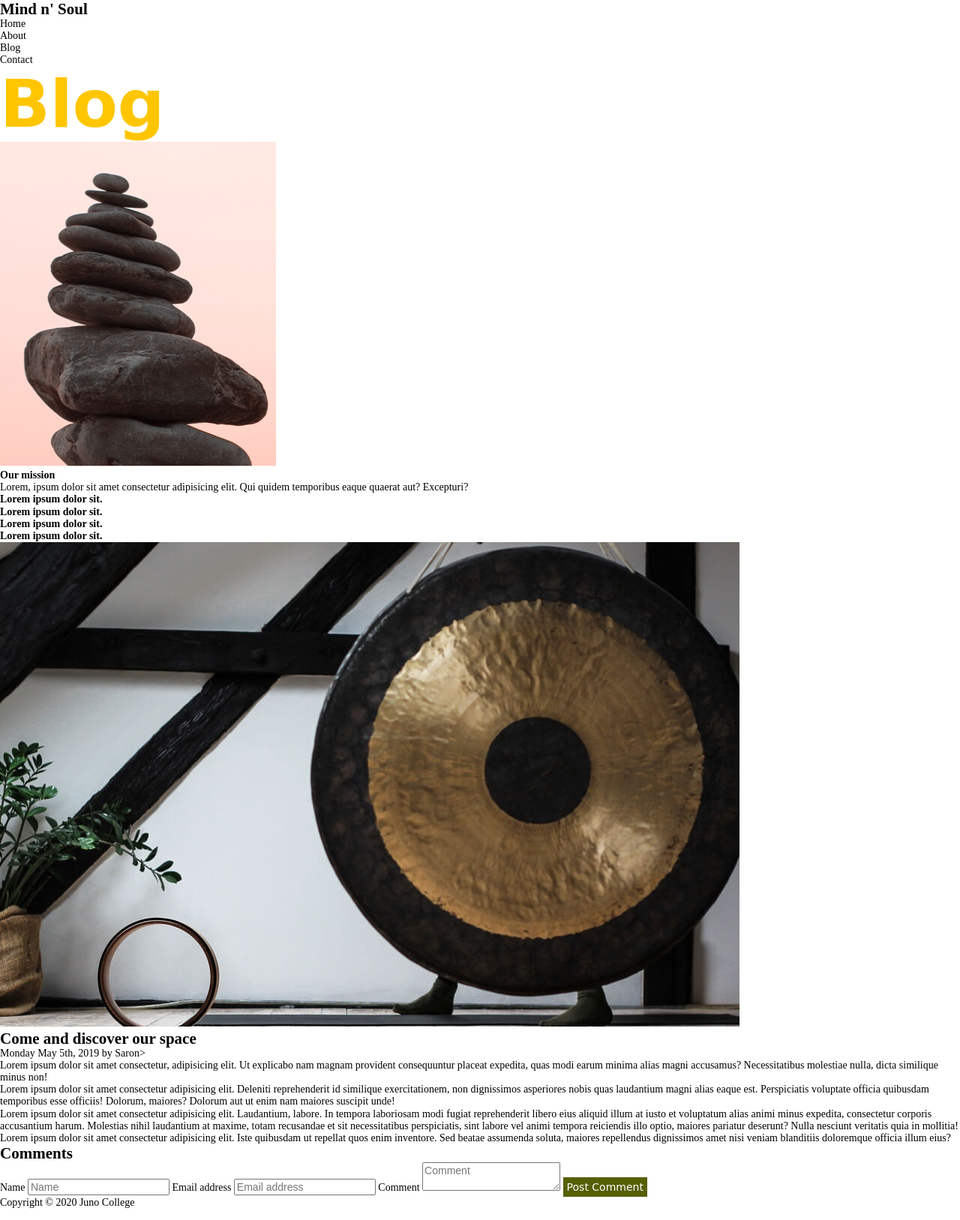
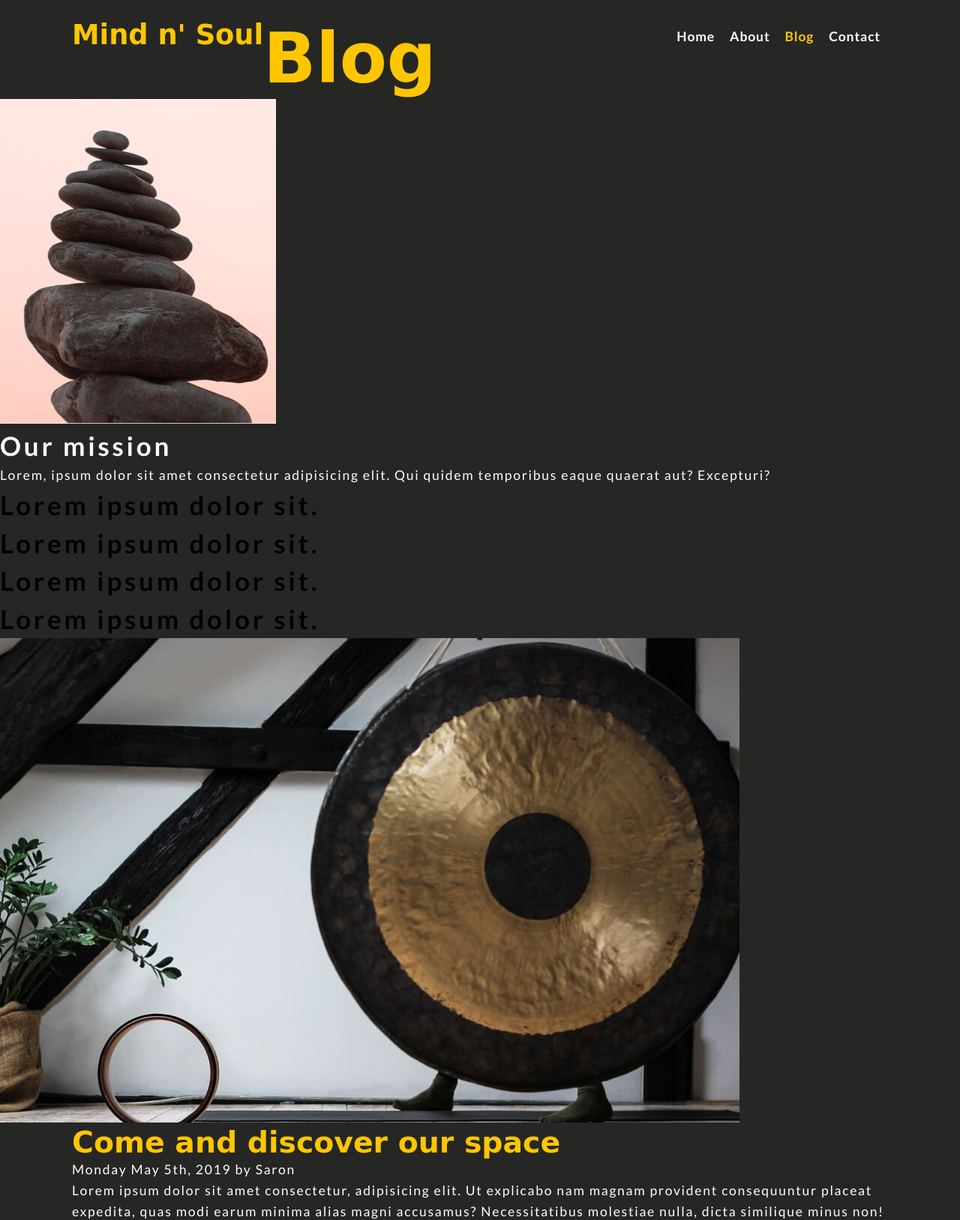
Before and after one commit to ruiwd/jerryDongProjectTwo, a plain HTML site: page blog.html in a window 1280 px wide. Shown: the top 1627 px of the page at 75% size. Drawn offline with Linux system fonts and the light colour scheme; a web font is replaced by a local one.

Commit message:
html edits and first global stylings

```diff
--- a/blog.html
+++ b/blog.html
@@ -9,7 +9,7 @@
   <link rel="stylesheet" href="./styles/style.css">
 </head>
 <body>
-  <header>
+  <header class="blog">
     <div class="wrapper">
       <div class="logo">
       <h2>Mind n' Soul</h2>
@@ -44,7 +44,7 @@
       <div class="wrapper">
         <div class="text">
           <h2>Come and discover our space</h2>
-          <p>Monday May 5th, 2019 by <span class="author">Saron</span>></p>
+          <p>Monday May 5th, 2019 by <span class="author">Saron</span></p>
           <p>Lorem ipsum dolor sit amet consectetur, adipisicing elit. Ut explicabo nam magnam provident consequuntur placeat expedita, quas modi earum minima alias magni accusamus? Necessitatibus molestiae nulla, dicta similique minus non!</p>
           <p>Lorem ipsum dolor sit amet consectetur adipisicing elit. Deleniti reprehenderit id similique exercitationem, non dignissimos asperiores nobis quas laudantium magni alias eaque est. Perspiciatis voluptate officia quibusdam temporibus esse officiis! Dolorum, maiores? Dolorum aut ut enim nam maiores suscipit unde!</p>
           <p>Lorem ipsum dolor sit amet consectetur adipisicing elit. Laudantium, labore. In tempora laboriosam modi fugiat reprehenderit libero eius aliquid illum at iusto et voluptatum alias animi minus expedita, consectetur corporis accusantium harum. Molestias nihil laudantium at maxime, totam recusandae et sit necessitatibus perspiciatis, sint labore vel animi tempora reiciendis illo optio, maiores pariatur deserunt? Nulla nesciunt veritatis quia in mollitia!</p>
@@ -54,13 +54,24 @@
     </section>
     <section class="comments">
       <div class="wrapper">
-        <h2>Comments</h2>
+        <h2>Comments:</h2>
+        <div class="firstComment clearfix">
+          <img src="./assets/comment-image.jpg" alt="Commentor's profile photo">
+          <p>Tuesday October 9th, 2019 by <span class="author">Davin</span></p>
+          <p>Lorem ipsum dolor sit amet consectetur adipisicing elit. Error veniam, ex assumenda earum eius tenetur placeat laboriosam voluptatem dolorem provident vel harum suscipit perspiciatis animi voluptatum? Ullam molestias blanditiis illo?
+          </p>
+        </div>
+        <div class="secondComment clearfix">
+          <img src="./assets/comment-image2.jpg" alt="Commentor's profile photo">
+          <p>Wednesday October 10th, 2019 by <span>Lisa</span></p>
+          <p>Lorem ipsum dolor sit amet consectetur adipisicing elit. Consequuntur dignissimos ratione dolorem unde laborum quibusdam culpa iusto sequi totam et. Aspernatur voluptatem aut expedita iure earum dolores. In, quidem provident?</p>
+        </div>
         <form action="">
-          <label for="name">Name</label>
+          <label class="sr-only" for="name">Name</label>
           <input type="text" name="name" id="name" placeholder="Name">
-          <label for="email">Email address</label>
+          <label class="sr-only" for="email">Email address</label>
           <input type="email" name="email" id="email" placeholder="Email address">
-          <label for="comment">Comment</label>
+          <label class="sr-only" for="comment">Comment</label>
           <textarea name="comment" id="comment" placeholder="Comment"></textarea>
           <button type="submit">Post Comment</button>
         </form>
--- a/styles/sass/_blogStyle.scss
+++ b/styles/sass/_blogStyle.scss
@@ -0,0 +1,12 @@
+.comments h2 {
+  color: $textColor;
+}
+
+.comments img {
+  float: left;
+}
+
+.comments img + p {
+  color: $accentOne;
+  font-weight: 700;
+}
--- a/styles/sass/_indexStyle.scss
+++ b/styles/sass/_indexStyle.scss
@@ -1,3 +1,7 @@
-h1 {
-  @include heading(10)
+header.home {
+  background-image: url(../assets/home-image-1.jpg);
+  background-attachment: fixed;
+  background-size: cover;
+  background-position-x: right;
+  background-repeat: no-repeat;
 }
--- a/styles/sass/_mixins.scss
+++ b/styles/sass/_mixins.scss
@@ -1,7 +1,13 @@
 @import '_variables.scss';
 
 @mixin heading($size) {
-  font-family: $font1;
+  font-family: $fontOne;
   font-size: $size * 1rem;
-  color: $accent1;
+  color: $accentOne;
 }
+
+@mixin text($size) {
+  font-family: $fontTwo;
+  font-size: $size * 1rem;
+  color: $textColor;
+}
--- a/styles/sass/_variables.scss
+++ b/styles/sass/_variables.scss
@@ -1,7 +1,7 @@
-$accent1: #FFC600;
-$accent2: #555F02;
-$text: #FAFFFE;
-$background1: #262725;
-$background2: #1E140E;
-$font1: 'Dokdo', cursive;
-$font2: 'Lato', sans-serif;
+$accentOne: #FFC600;
+$accentTwo: #555F02;
+$textColor: #FAFFFE;
+$backgroundOne: #262725;
+$backgroundTwo: #1E140E;
+$fontOne: 'Dokdo', cursive;
+$fontTwo: 'Lato', sans-serif;
--- a/styles/sass/style.scss
+++ b/styles/sass/style.scss
@@ -6,19 +6,103 @@
 @import '_contactStyle.scss';
 @import '_mediaQueries.scss';
 
+.wrapper {
+  max-width: 1400px;
+  width: 85%;
+  margin: 0 auto;
+}
+
+body {
+  background-color: $backgroundOne;
+}
+
+h1 {
+  @include heading(10.5)
+}
+
+.heroText h1 {
+  @include heading(11.5)
+}
+
+h2 {
+  @include heading(4.5)
+}
+
+.logo h2 {
+  @include heading(4.2)
+}
+
+h3 {
+  @include text(11.5)
+}
+
+h4 {
+  @include text(4);
+  line-height: 5.8rem;
+  letter-spacing: .43rem;
+}
+
+p,
+input::placeholder,
+textarea::placeholder {
+  @include text(2);
+  line-height: 3.2rem;
+  letter-spacing: .2rem;
+  font-weight: 400;
+}
+
+input::placeholder,
+textarea::placeholder {
+  font-weight: 300;
+}
+
+nav a {
+  @include text(2);
+  line-height: 2.9rem;
+  letter-spacing: .1rem;
+  font-weight: 700;
+  text-align: center;
+}
+
 button {
-  font-family: $font1;
-  color: $text;
-  background-color: $accent2;
+  font-family: $fontOne;
+  color: $textColor;
+  background-color: $accentTwo;
   padding: 5px;
   border: none;
 }
 
 button:hover,
 button:focus {
-  color: $accent1;
+  color: $accentOne;
 }
 
 button:active {
   filter: brightness(70%)
 }
+
+header {
+  padding-top: 3rem;
+}
+
+.logo {
+  float: left;
+}
+
+nav {
+  float: right;
+}
+
+nav ul {
+  display: flex;
+  width: 40%;
+  justify-content: space-between;
+}
+
+nav a {
+  padding: 10px;
+}
+
+li.currentPage a {
+  color: $accentOne;
+}
```
Also changed, not shown: contact.html (+6 -4 lines), index.html (+2 -2 lines), styles/style.css.
